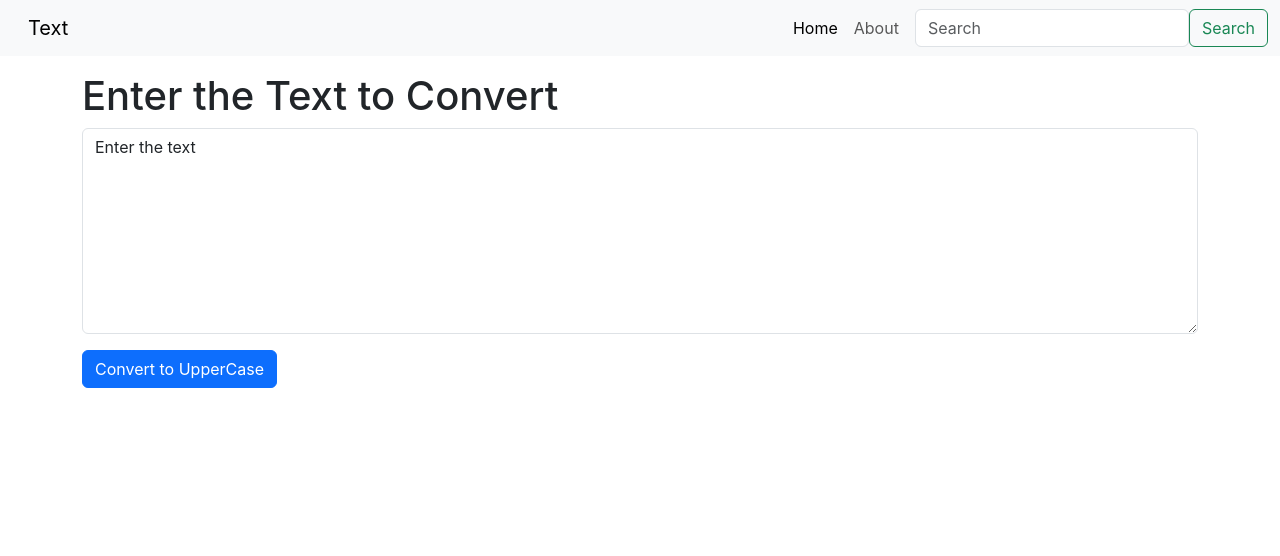
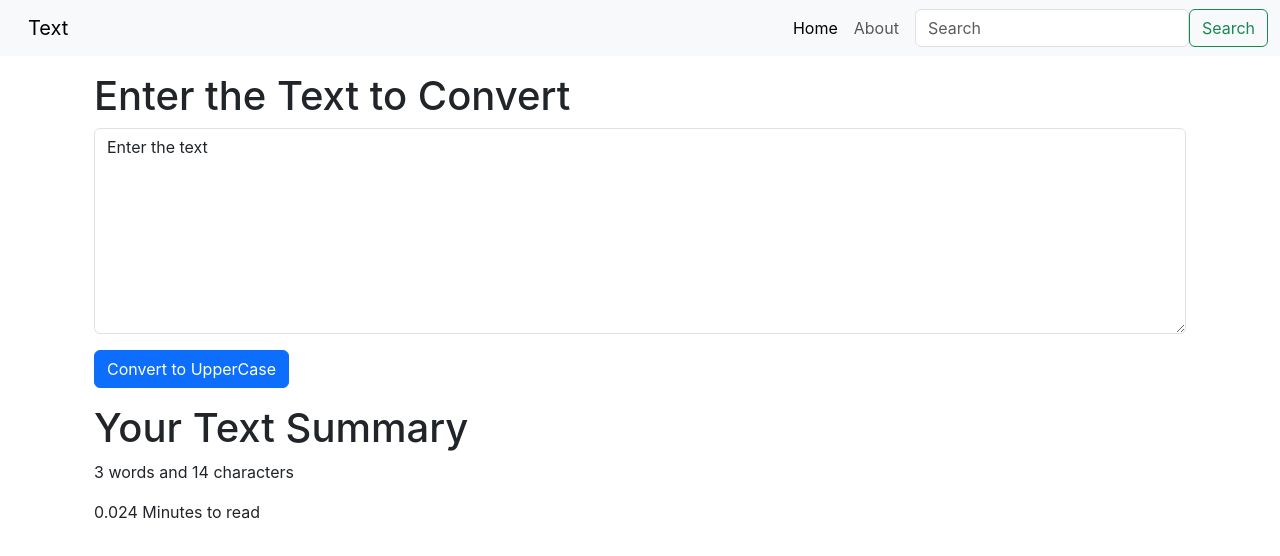
Before and after one commit to tusharbhadavankar01/Text-Converter-Application-using-React-Js, a React (Create React App) app: page / in a window 1280 px wide. Shown: the top 556 px of the page. Built offline with nearby package versions, Linux system fonts and the light colour scheme.

Commit message:
Update Textform.js

```diff
--- a/src/Components/Textform.js
+++ b/src/Components/Textform.js
@@ -13,12 +13,20 @@
   }
   const [text,setText]=useState("Enter the text");
 return (
-    <div>
+  <>
+        <div className='container'>
         <h1>{props.heading}</h1>
         <div className="mb-3">
         <textarea className="form-control" value={text} onChange={handleOnChange} id="mybox" rows="8"></textarea>
         </div>
         <button className="btn btn-primary" onClick={handleUpClick}>Convert to UpperCase</button>
         </div>
+        <div className='container my-3'>
+        <h1>Your Text Summary</h1>
+        <p>{text.split(" ").length} words and {text.length} characters</p>
+        <p>{0.008*text.split(" ").length} Minutes to read</p>
+
+        </div>
+  </>
 )
 }
```
Lines whose indentation alone changed are shown as unchanged.
